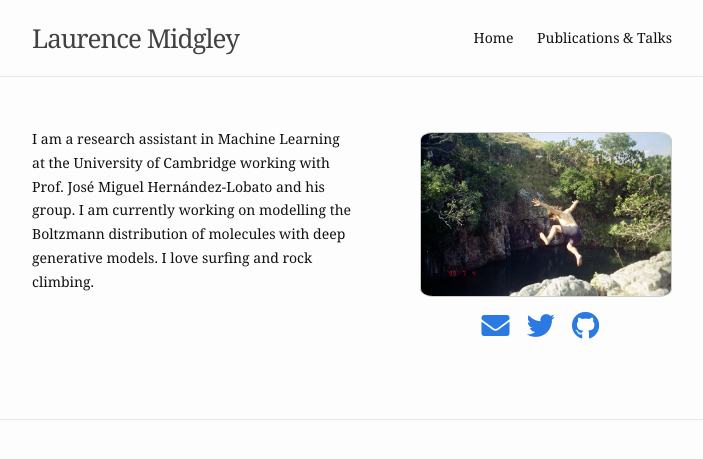
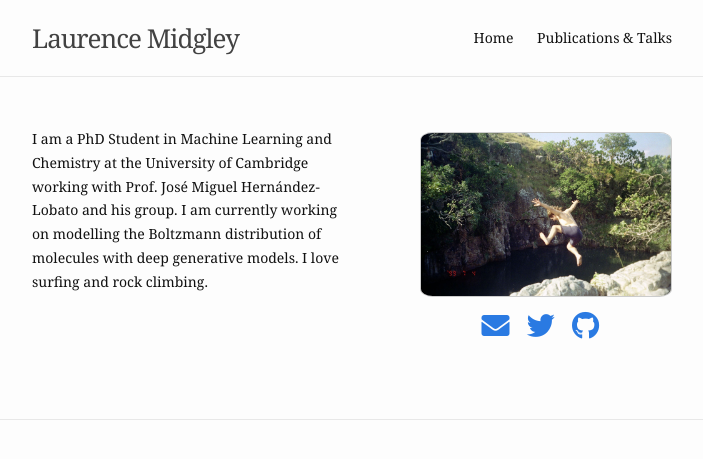
Before and after one commit to lollcat/laurence-midgley, a Jekyll site: the page built from index.md, in a window 1280 px wide. Shown: the top 459 px of the page, without its empty margins (288-991 px from the left). Built offline with Jekyll 4.4.1, drawn with Linux system fonts in a browser that asks for light colours; a style sheet for code colours, icons or effects is not loaded.

Commit message:
feat: RA -> PhD

```diff
--- a/index.md
+++ b/index.md
@@ -6,7 +6,7 @@ profile_picture:
 ---
 
 <p>
-  I am a research assistant in Machine Learning at the University of Cambridge working with Prof. José Miguel Hernández-Lobato and his group.
+  I am a PhD Student in Machine Learning and Chemistry at the University of Cambridge working with Prof. José Miguel Hernández-Lobato and his group.
   I am currently working on modelling the Boltzmann distribution of molecules with deep generative models.
   I love surfing and rock climbing.
 </p>
```
